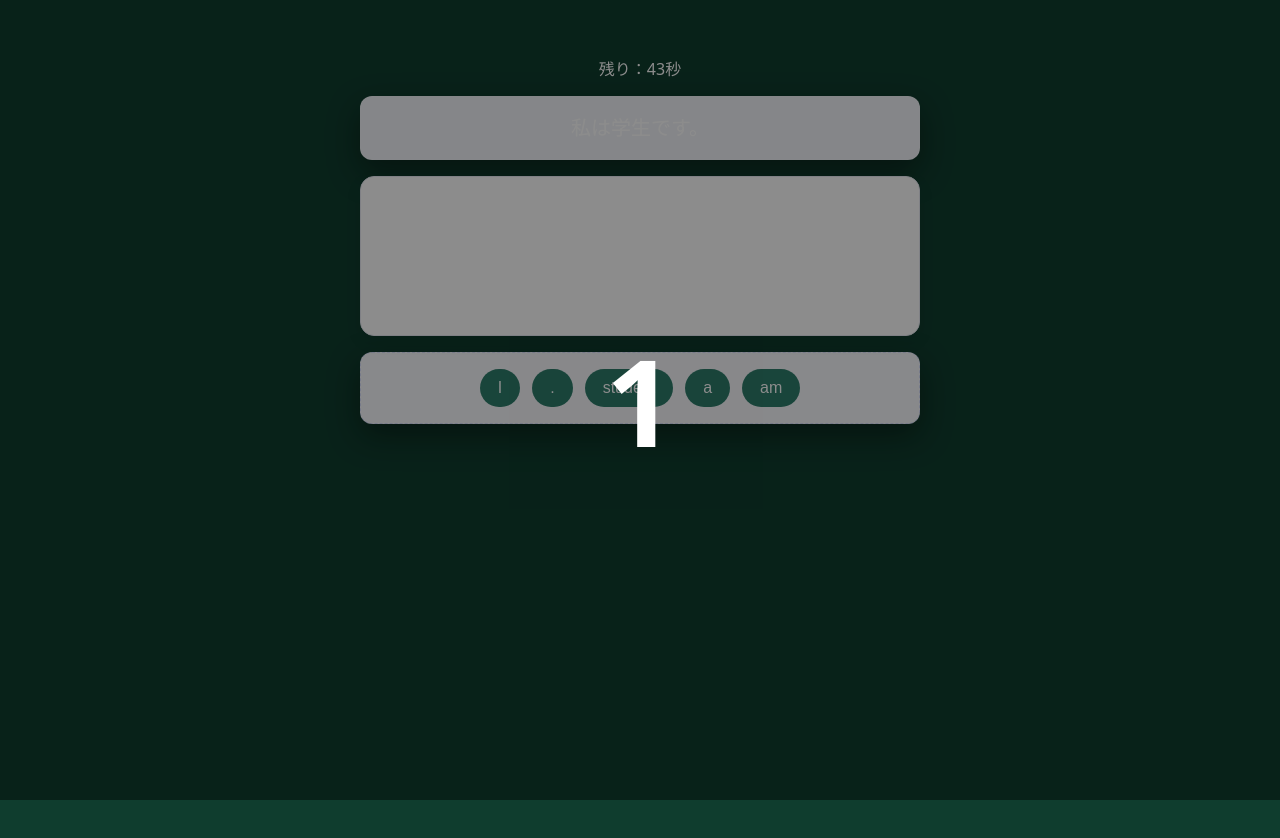
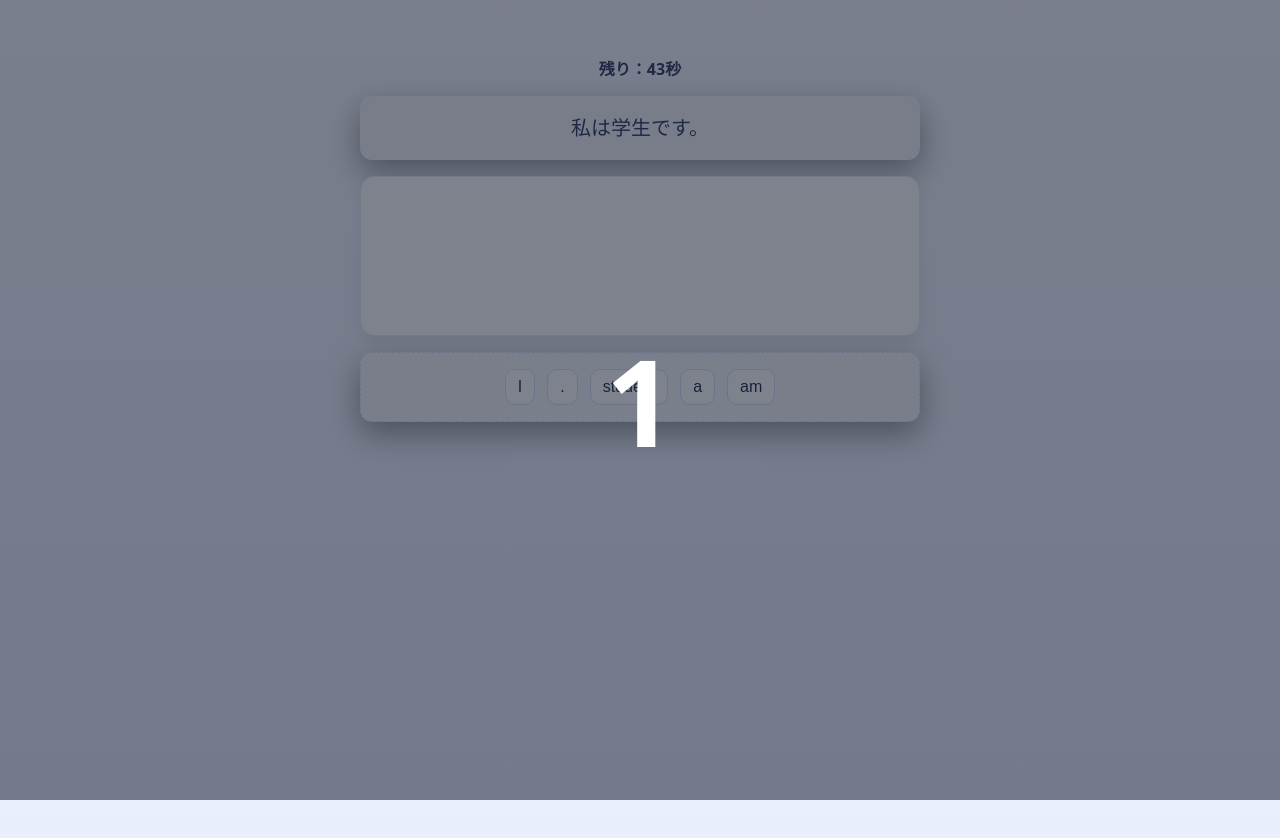
Before and after one commit to morik7554/english-knock-super, a React (Vite) app: page / in a window 1280 px wide. Both pictures are taken after a click on the button "Start". Shown: the top 838 px of the page. Built offline with nearby package versions, Linux system fonts and the light colour scheme.

Commit message:
update: UI and countdown

```diff
--- a/src/App.jsx
+++ b/src/App.jsx
@@ -111,19 +111,46 @@ export default function App() {
   if (screen === SCREENS.RESULT) {
     const correctCount = results.filter((r) => r.isCorrect).length;
     return (
-      <div className="app">
-        <h2>Result</h2>
-        <div>
+      <div
+        className="app"
+        style={{
+          minHeight: "100vh",
+          display: "flex",
+          alignItems: "center",
+          justifyContent: "center",
+          background: "linear-gradient(180deg, #f6f8ff 0%, #e9eefc 100%)",
+          padding: 24,
+          color: "#1f2a44",
+        }}
+      >
+        <div
+          style={{
+            width: "100%",
+            maxWidth: 420,
+            display: "flex",
+            flexDirection: "column",
+            alignItems: "center",
+            gap: 14,
+            padding: 24,
+            background: "#ffffff",
+            borderRadius: 16,
+            boxShadow: "0 8px 24px rgba(0,0,0,0.08)",
+          }}
+        >
+          <h2 style={{ margin: 0 }}>Result</h2>
+          <div style={{ fontWeight: 600 }}>
             {correctCount} / {results.length}
           </div>
           <div
             className="result-list"
             style={{
+              width: "100%",
               maxHeight: 260,
               overflowY: "auto",
               background: "#ffffff",
               borderRadius: 12,
               padding: 12,
+              border: "1px solid #e6e9f2",
             }}
           >
             {results.map((r, i) => (
@@ -141,8 +168,37 @@ export default function App() {
               </div>
             ))}
           </div>
-        <button onClick={startGame}>Retry</button>
-        <button onClick={() => setScreen(SCREENS.TITLE)}>Back to Title</button>
+          <button
+            onClick={startGame}
+            style={{
+              width: "100%",
+              padding: "14px 16px",
+              fontSize: 16,
+              fontWeight: 600,
+              color: "#ffffff",
+              background: "#4a6cf7",
+              border: "none",
+              borderRadius: 10,
+              cursor: "pointer",
+            }}
+          >
+            Retry
+          </button>
+          <button
+            onClick={() => setScreen(SCREENS.TITLE)}
+            style={{
+              width: "100%",
+              padding: "12px 14px",
+              fontSize: 15,
+              borderRadius: 10,
+              border: "1px solid #d7defa",
+              background: "#f6f8ff",
+              cursor: "pointer",
+            }}
+          >
+            Back to Title
+          </button>
+        </div>
       </div>
     );
   }
--- a/src/components/GameScreen.jsx
+++ b/src/components/GameScreen.jsx
@@ -109,7 +109,14 @@ export default function GameScreen({ onFinish }) {
   }, [userWords, choices, question, onFinish, results, result]);
 
   return (
-    <div className="app bg">
+    <div
+      className="app bg"
+      style={{
+        minHeight: "100vh",
+        background: "linear-gradient(180deg, #f6f8ff 0%, #e9eefc 100%)",
+        color: "#1f2a44",
+      }}
+    >
       {countdown !== null && (
         <div
           style={{
@@ -118,7 +125,7 @@ export default function GameScreen({ onFinish }) {
             display: "flex",
             alignItems: "center",
             justifyContent: "center",
-            background: "rgba(0,0,0,0.45)",
+            background: "rgba(20, 28, 48, 0.55)",
             zIndex: 999,
             fontSize: 120,
             fontWeight: 700,
@@ -140,7 +147,9 @@ export default function GameScreen({ onFinish }) {
           padding: 24,
         }}
       >
-        <div>残り：{timeLeft}秒</div>
+        <div style={{ fontWeight: 600, color: "#2d3a5f" }}>
+          残り：{timeLeft}秒
+        </div>
 
         <div
           className="card question"
@@ -150,6 +159,7 @@ export default function GameScreen({ onFinish }) {
             background: "#f2f4f8",
             borderRadius: 12,
             padding: 16,
+            color: "#2d3a5f",
           }}
         >
           {question.jp ?? question.ja}
@@ -177,6 +187,14 @@ export default function GameScreen({ onFinish }) {
               className="word selected"
               onClick={() => onTapUserWord(i)}
               disabled={countdown !== null}
+              style={{
+                padding: "8px 12px",
+                borderRadius: 10,
+                border: "1px solid #d7defa",
+                background: "#f6f8ff",
+                color: "#1f2a44",
+                cursor: "pointer",
+              }}
             >
               {w.text}
             </button>
@@ -203,7 +221,18 @@ export default function GameScreen({ onFinish }) {
               className="word"
               onClick={() => onTapChoice(i)}
               disabled={countdown !== null || w.hidden}
-              style={w.hidden ? { visibility: "hidden" } : undefined}
+              style={
+                w.hidden
+                  ? { visibility: "hidden" }
+                  : {
+                      padding: "8px 12px",
+                      borderRadius: 10,
+                      border: "1px solid #d7defa",
+                      background: "#ffffff",
+                      color: "#1f2a44",
+                      cursor: "pointer",
+                    }
+              }
             >
               {w.text}
             </button>
```
Lines whose indentation alone changed are shown as unchanged.
